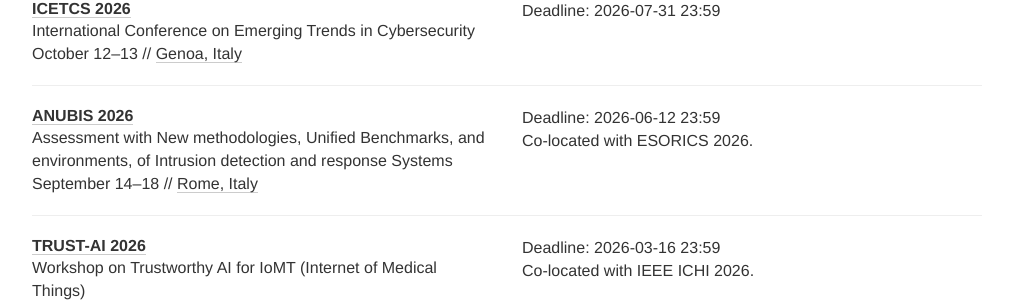
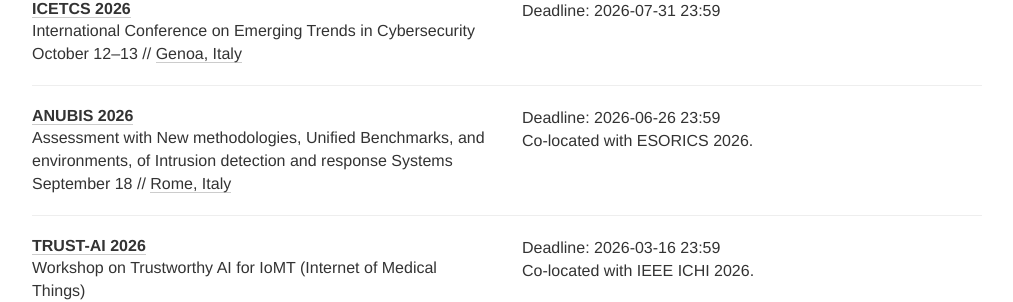
Before and after one commit to sec-deadlines/sec-deadlines.github.io, a Jekyll site: the page built from index.html, in a window 1280 px wide and 900 px high, scrolled down 15396 px. Shown: the part 151-453 px from the top of the window, without its empty margins (133-1146 px from the left). Built offline with Jekyll 4.4.1, drawn with Linux system fonts in a browser that asks for light colours; nearby versions of some CDN libraries; comment, search, counter and statistics services are not loaded.

Commit message:
ANUBIS extension

```diff
--- a/_data/conferences.yml
+++ b/_data/conferences.yml
@@ -898,9 +898,9 @@
   year: 2026
   link: https://superviz.inria.fr/anubis26/
   deadline:
-    - "2026-06-12 23:59"
+    - "2026-06-26 23:59"
   comment: Co-located with ESORICS 2026.
-  date: September 14-18
+  date: September 18
   place: Rome, Italy
   tags: [SEC, PRIV, SHOP, OTHERS]
 
```
